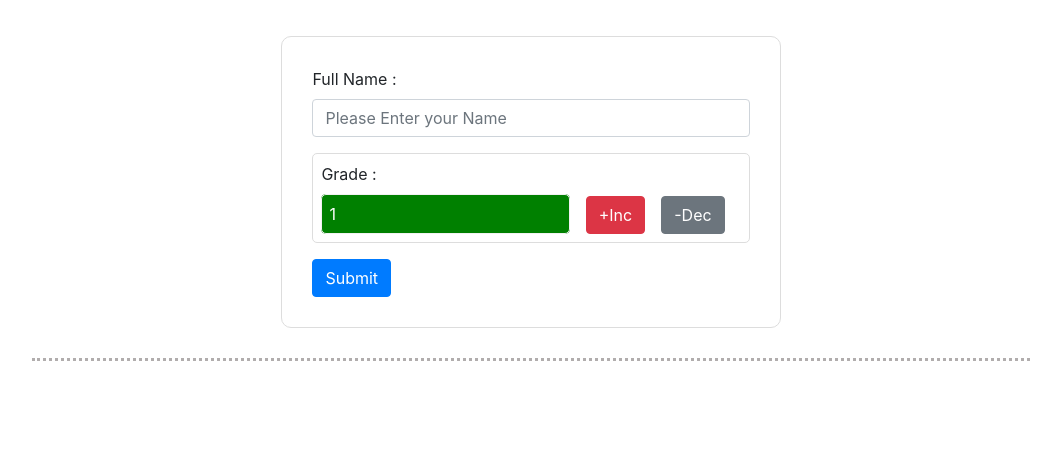
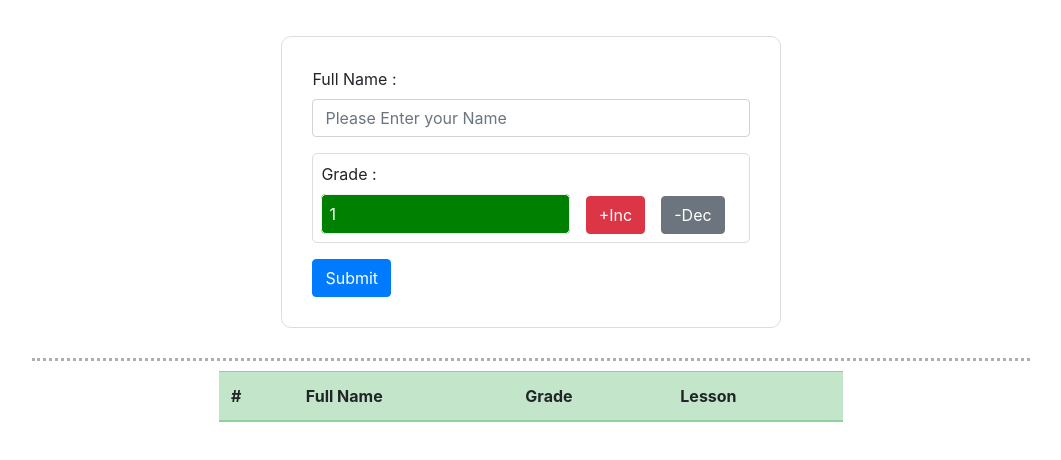
Before and after one commit to elhamhashemi56/Listname_Grade, a React (Create React App) app: page / in a window 1280 px wide. Shown: the top 460 px of the page, without its empty margins (109-1170 px from the left). Built offline with nearby package versions, Linux system fonts and the light colour scheme.

Commit message:
table of listname and grade

```diff
--- a/src/component/ViewList.js
+++ b/src/component/ViewList.js
@@ -2,44 +2,33 @@
 
 const ViewList=({todo})=>{
 
-    // useEffect((event)=>{
-    //     event.preventDefault()
-    // },[])
-    console.log("todo",todo);
     return(
-       <div>
-            {todo.map(item=> <li>{item.fullname} - {item.grade}</li>)}
-       </div>
 
-            //  <table class="table">
-            //     <thead>
-            //         <tr>
-            //         <th scope="col">#</th>
-            //         <th scope="col">First</th>
-            //         <th scope="col">Last</th>
-            //         <th scope="col">Handle</th>
-            //         </tr>
-            //     </thead>
-            //     <tbody>
-            //         <tr>
-            //         <th scope="row">1</th>
-            //         <td>Mark</td>
-            //         <td>Otto</td>
-            //         <td>@mdo</td>
-            //         </tr>
-            //         <tr>
-            //         <th scope="row">2</th>
-            //         <td>Jacob</td>
-            //         <td>Thornton</td>
-            //         <td>@fat</td>
-            //         </tr>
-            //         <tr>
-            //         <th scope="row">3</th>
-            //         <td colspan="2">Larry the Bird</td>
-            //         <td>@twitter</td>
-            //         </tr>
-            //     </tbody>
-            // </table>
+
+             <table class="table table-success table-striped col-6">
+                <thead>
+                    <tr>
+                    <th scope="col">#</th>
+                    <th scope="col">Full Name</th>
+                    <th scope="col">Grade</th>
+                    <th scope="col">Lesson</th>
+                    </tr>
+                </thead>
+                <tbody>
+
+                    {todo.map((item,index)=>{
+
+                    return<tr>
+                            <th scope="row">{index+1}</th>
+                            <td>{item.fullname}</td>
+                            <td>{item.grade}</td>
+                            <td>@mdo</td>
+
+                        </tr>
+                    })}
+
+                </tbody>
+            </table>
 
     )
 }
```
